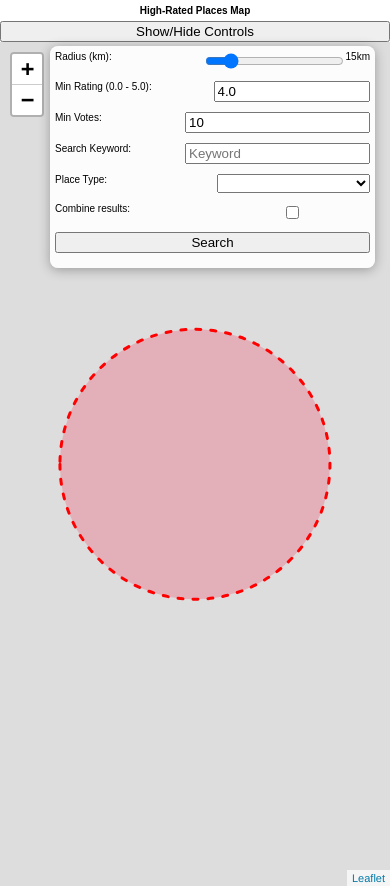
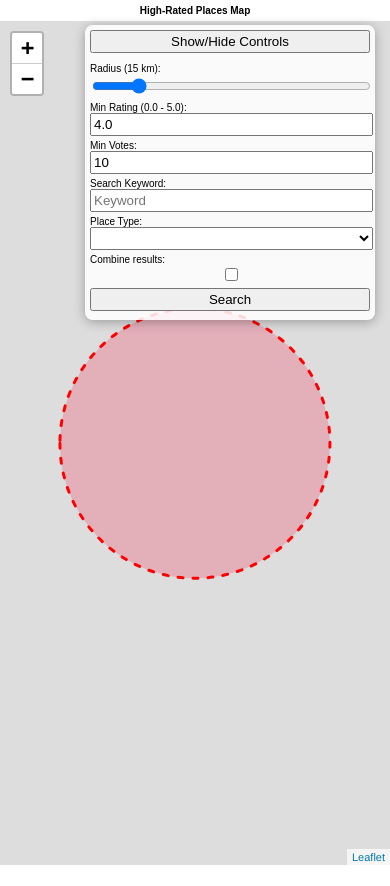
Before and after one commit to volontsevich/mapper, a plain HTML site: page index.html in a window 390 px wide. After the commit the page ends 865 px from the top, so only its background shows below. Drawn offline with Linux system fonts and the light colour scheme; some packages are replaced by stand-ins of ours; no server answers.

Commit message:
Toggle controls, fix formatting

```diff
--- a/index.html
+++ b/index.html
@@ -13,41 +13,70 @@
 </head>
 <body>
 <h1>High-Rated Places Map</h1>
+<div id="controls">
     <button id="toggle-controls">Show/Hide Controls</button>
-<div id="controls">
-    <div class="control-row">
-        <label for="radius">Radius (km): </label>
+    <div id="control-content">
+        <div class="control-item">
+            <div class="control-label">
+                <label for="radius">Radius (<span id="radiusValue">15</span> km): </label>
+            </div>
+            <div class="control-input">
                 <input type="range" id="radius" name="radius" min="1" max="100" value="15" step="1">
-        <span id="radiusValue">15</span> km
+
             </div>
-    <div class="control-row">
+        </div>
+        <div class="control-item">
+            <div class="control-label">
                 <label for="rating">Min Rating (0.0 - 5.0): </label>
+            </div>
+            <div class="control-input">
                 <input type="number" id="rating" name="rating" min="0" max="5" step="0.1" value="4.0"
                        placeholder="0.0 - 5.0">
             </div>
-    <div class="control-row">
+        </div>
+        <div class="control-item">
+            <div class="control-label">
                 <label for="votes">Min Votes: </label>
+            </div>
+            <div class="control-input">
                 <input type="number" id="votes" name="votes" min="0" value="10" placeholder="Min votes">
             </div>
-    <div class="control-row">
+        </div>
+        <div class="control-item">
+            <div class="control-label">
                 <label for="keyword">Search Keyword: </label>
+            </div>
+            <div class="control-input">
                 <input type="text" id="keyword" name="keyword" placeholder="Keyword">
             </div>
-    <div class="control-row">
+        </div>
+        <div class="control-item">
+            <div class="control-label">
                 <label for="placeType">Place Type: </label>
+            </div>
+            <div class="control-input">
                 <select id="placeType" name="placeType"></select>
             </div>
-    <div class="control-row">
+        </div>
+        <div class="control-item">
+            <div class="control-label">
                 <label for="combineResults">Combine results: </label>
+            </div>
+            <div class="control-input">
                 <input type="checkbox" id="combineResults" name="combineResults">
             </div>
-    <div class="control-row">
+        </div>
+        <div class="control-item">
+            <div class="control-input">
                 <button id="searchBtn">Search</button>
+            </div>
         </div>
         <div id="progress" style="display: none;">
             <progress id="progressBar" value="0" max="100"></progress>
         </div>
     </div>
+</div>
+
 <div id="map"></div>
 
 <script src="script.js"></script>
--- a/script.js
+++ b/script.js
@@ -154,13 +154,13 @@ document.addEventListener('DOMContentLoaded', () => {
     initializeMap();
 
     const toggleButton = document.getElementById('toggle-controls');
-    const controlsDiv = document.getElementById('controls');
+    const controlsContent = document.getElementById('control-content');
 
     toggleButton.addEventListener('click', () => {
-        if (controlsDiv.style.display === 'none') {
-            controlsDiv.style.display = 'block';
+        if (controlsContent.style.display === 'none') {
+            controlsContent.style.display = 'block';
         } else {
-            controlsDiv.style.display = 'none';
+            controlsContent.style.display = 'none';
         }
     });
 });
--- a/styles.css
+++ b/styles.css
@@ -13,8 +13,8 @@ body {
     position: absolute;
     top: 10px;
     right: 10px;
-    background: rgba(255, 255, 255, 0.9);
-    padding: 15px;
+    background: rgba(255, 255, 255, 0.85);
+    padding: 5px;
     border-radius: 8px;
     box-shadow: 0 2px 12px rgba(0, 0, 0, 0.3);
     z-index: 1000;
@@ -22,21 +22,37 @@ body {
     width: calc(100% - 20px);
     display: flex;
     flex-direction: column;
+    align-items: center;
 }
 
-.control-row {
+#toggle-controls {
+    align-self: flex-end;
+    margin-bottom: 10px;
+    width: 100%;
+}
+
+.control-item {
     display: flex;
     width: 100%;
-    margin-bottom: 10px;
+    margin-bottom: 4px;
 }
 
-label {
+.control-label {
     flex: 4;
-    padding-right: 10px;
+    padding-right: 2px;
+}
+
+.control-input {
+    flex: 3;
 }
 
 input, select, button {
-    flex: 3;
+    width: calc(100% - 5px);
+    padding: 2px;
+}
+
+select, button {
+    width: calc(100% + 3px);
 }
 
 #progress {
@@ -51,13 +67,12 @@ input, select, button {
 /* Media query for mobile devices */
 @media (max-width: 600px) {
     #controls {
-        top: 46px;
-        right: 10px;
-        left: 50px;
-        width: calc(100% - 75px);
+        top: 25px;
+        right: 15px;
+        width: calc(100% - 110px);
+        max-width: 300px;
         padding: 5px;
         font-size: 10px;
-        display: flex;
     }
 
     h1 {
@@ -66,16 +81,16 @@ input, select, button {
         margin: 5px;
     }
 
-    .control-row {
-        flex-direction: initial;
+    .control-item {
+        flex-direction: column;
         width: 100%;
-    }
-
-    label, input, select, button {
-        flex: 1;
     }
 
     button {
         width: 100%;
     }
+
+    #control-content {
+        width: 100%;
+    }
 }
```
Lines whose indentation alone changed are shown as unchanged.
